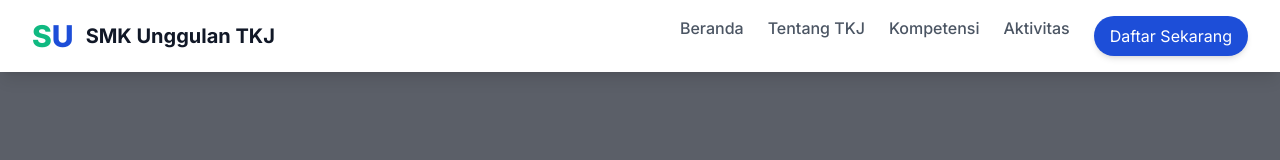
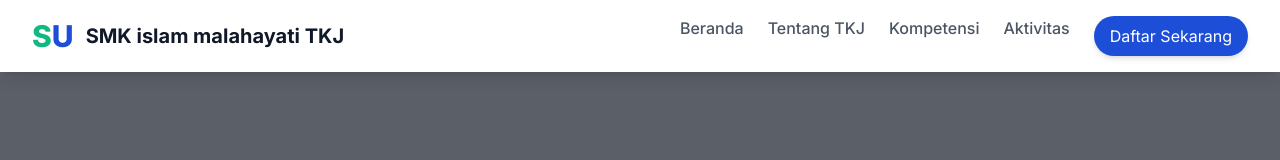
Before and after one commit to muhammadsakhi1199-max/muhammadsakhi1199-max.github.io, a plain HTML site: page index.html in a window 1280 px wide. Shown: the top 160 px of the page. Drawn offline with nearby package versions, Linux system fonts and the light colour scheme; placeholder pictures from the web are drawn by us.

Commit message:
Update school name in the navigation bar

```diff
--- a/index.html
+++ b/index.html
@@ -48,7 +48,7 @@
             <!-- Logo & School Name -->
             <a href="#" class="flex items-center space-x-3">
                 <div class="text-3xl font-extrabold text-primary">S<span class="text-secondary">U</span></div>
-                <span class="text-xl font-bold text-gray-900 hidden md:block">SMK Unggulan TKJ</span>
+                <span class="text-xl font-bold text-gray-900 hidden md:block">SMK islam malahayati TKJ</span>
             </a>
 
             <!-- Mobile Menu Button -->
```
